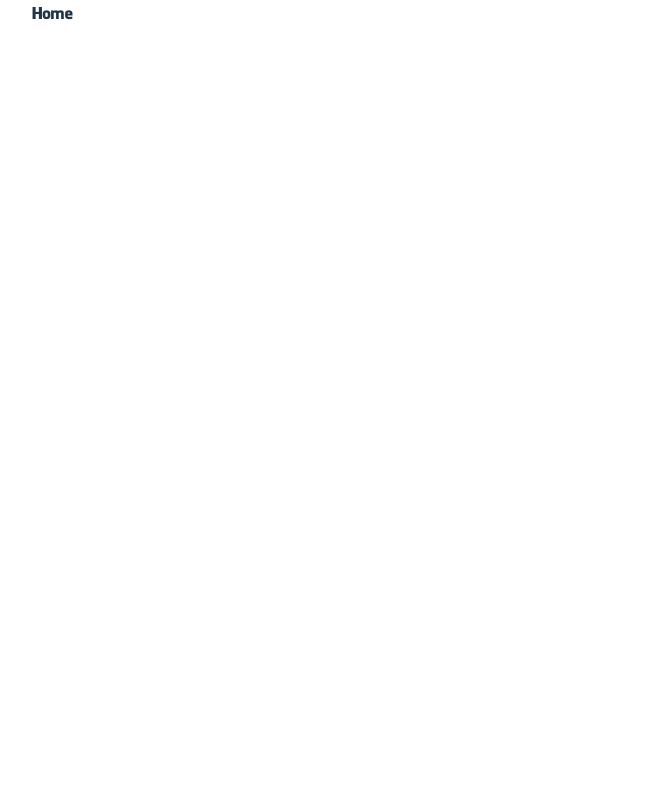
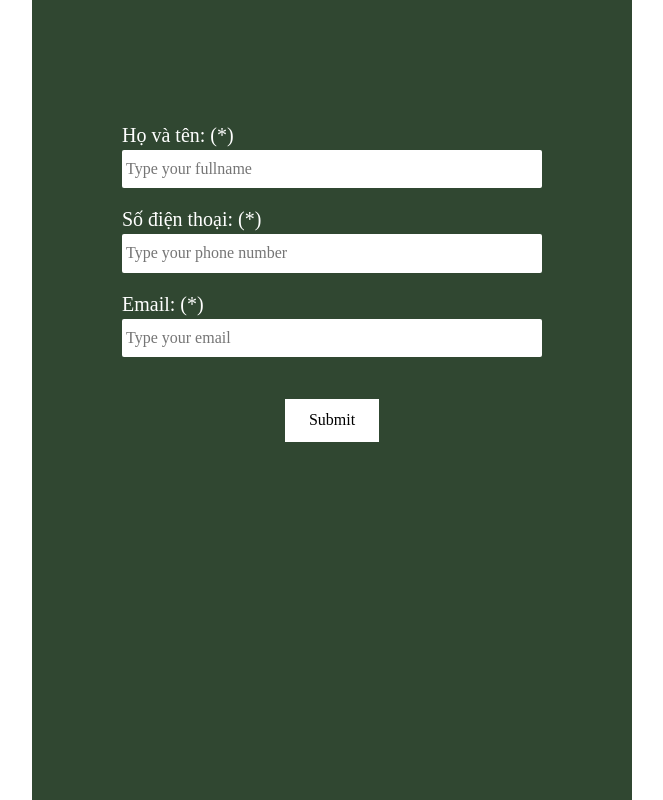
Before and after one commit to hoangtd24/Jo-Malone, a React (Vite) app: page / in a window 1280 px wide. Shown: the whole page, without its empty margins (308-971 px from the left). Built offline with nearby package versions, Linux system fonts and the light colour scheme.

Commit message:
create form

```diff
--- a/index.html
+++ b/index.html
@@ -8,47 +8,7 @@
       href="https://hpv.vn/uploads/favicon_1545904856_1673513606_100.png"
     />
     <meta name="viewport" content="width=device-width, initial-scale=1.0" />
-    <title>Hội Y Học Dự Phòng VN - HPV và Ung thư cổ tử cung (UTCTC)</title>
-    <!-- Google tag (gtag.js) -->
-    <!-- <script async src="https://www.googletagmanager.com/gtag/js?id=G-XKM0QW6WQX"></script>
-<script>
-  window.dataLayer = window.dataLayer || [];
-  function gtag(){dataLayer.push(arguments);}
-  gtag('js', new Date());
-
-  gtag('config', 'G-XKM0QW6WQX');
-</script> -->
-    <!-- Google tag (gtag.js) -->
-    <script
-      async
-      src="https://www.googletagmanager.com/gtag/js?id=G-D27HVD2G35"
-    ></script>
-    <script>
-      window.dataLayer = window.dataLayer || [];
-      function gtag() {
-        dataLayer.push(arguments);
-      }
-      gtag("js", new Date());
-
-      gtag("config", "G-D27HVD2G35");
-    </script>
-    <!-- Google Tag Manager -->
-    <script>
-      (function (w, d, s, l, i) {
-        w[l] = w[l] || [];
-        w[l].push({
-          "gtm.start": new Date().getTime(),
-          event: "gtm.js",
-        });
-        var f = d.getElementsByTagName(s)[0],
-          j = d.createElement(s),
-          dl = l != "dataLayer" ? "&l=" + l : "";
-        j.async = true;
-        j.src = "https://www.googletagmanager.com/gtm.js?id=" + i + dl;
-        f.parentNode.insertBefore(j, f);
-      })(window, document, "script", "dataLayer", "GTM-NMT7DZQ6");
-    </script>
-    <!-- End Google Tag Manager -->
+    <title>Jo Malone</title>
   </head>
 
   <body>
--- a/src/App.css
+++ b/src/App.css
@@ -7,7 +7,6 @@
   box-sizing: border-box;
 }
 body {
-  font-family: "UTM-Facebook", sans-serif;
   line-height: 1.5;
   text-rendering: optimizeSpeed;
 }
@@ -40,10 +39,6 @@ textarea {
   outline: none;
   background-color: #fff;
 }
-.wrapper {
-  max-width: 600px;
-  margin: auto;
-}
 /* embeb */
 @font-face {
   font-family: Rifton-Normal-Viethoa;
--- a/src/index.css
+++ b/src/index.css
@@ -1,5 +1,4 @@
 :root {
-  font-family: Inter, system-ui, Avenir, Helvetica, Arial, sans-serif;
   line-height: 1.5;
   font-weight: 400;
 
--- /dev/null
+++ b/src/pages/Home/After.module.scss
@@ -0,0 +1,63 @@
+.container {
+  width: 600px;
+  max-width: 100%;
+  background-color: #304731;
+  margin: auto;
+  height: 100vh;
+  //background-image: url("../../assets/images/background-truoc-hoi-thao-01.jpg");
+  background-repeat: no-repeat;
+  background-position: center;
+}
+
+.content {
+  display: flex;
+  justify-content: center;
+  align-items: center;
+}
+.form-content {
+  width: 70%;
+  margin-top: 20%;
+  display: flex;
+  flex-direction: column;
+  justify-content: center;
+  align-items: center;
+
+  p {
+    color: rgb(255, 53, 53);
+    width: 100%;
+    &::before {
+      display: inline;
+      content: "⚠ ";
+    }
+  }
+}
+
+.form-item {
+  display: flex;
+  flex-direction: column;
+  width: 100%;
+  label {
+    font-size: 20px;
+    color: white;
+    font-weight: 400;
+  }
+
+  input {
+    padding: 10px 4px;
+    border-radius: 2px;
+  }
+}
+
+.form-item + .form-item {
+  margin-top: 16px;
+}
+
+.submit_btn {
+  margin-top: 10%;
+  padding: 12px 24px;
+}
+@media (max-width: 600px) {
+}
+
+@media (max-width: 480px) {
+}
--- a/src/pages/Home/Home.tsx
+++ b/src/pages/Home/Home.tsx
@@ -1,5 +1,98 @@
-const Home = () => {
-  return <div>Home</div>;
+import classNames from "classnames/bind";
+import styles from "./After.module.scss";
+import { useForm } from "react-hook-form";
+import axios from "axios";
+
+const cx = classNames.bind(styles);
+
+interface formValues {
+  name: string;
+  phone: string;
+  mail: string;
+}
+
+const After = () => {
+  const {
+    register,
+    handleSubmit,
+    formState: { errors },
+  } = useForm<formValues>({
+    defaultValues: {
+      name: "",
+      phone: "",
+      mail: "",
+    },
+  });
+
+  const handleSurvey = async (data: formValues) => {
+    console.log(data);
+    await axios
+      .post("https://api.landingpage.tcgh.com.vn/api/jomalone/create", data)
+      .then((res) => {
+        if (res.status === 200) {
+          console.log(res);
+        }
+      })
+      .catch((err) => {
+        console.log(err);
+      });
+  };
+
+  return (
+    <div className={cx("container")}>
+      <div className={cx("content")}>
+        <form
+          onSubmit={handleSubmit(handleSurvey)}
+          className={cx("form-content")}
+        >
+          <div className={cx("form-item")}>
+            <label>Họ và tên: (*)</label>
+            <input
+              {...register("name", { required: true })}
+              placeholder="Type your fullname"
+            />
+          </div>
+          {errors.name ? <p>This field is required</p> : ""}
+          <div className={cx("form-item")}>
+            <label>Số điện thoại: (*)</label>
+            <input
+              {...register("phone", {
+                required: true,
+                minLength: 10,
+                maxLength: 12,
+                pattern: /((09|03|07|08|05)+([0-9]{8})\b)/g,
+              })}
+              placeholder="Type your phone number"
+            />
+          </div>
+          {errors.phone?.type === "required" && <p>This field is required</p>}
+          {errors?.phone?.type === "pattern" && (
+            <p>Please type your phone number</p>
+          )}
+          {errors?.phone?.type === "minLength" && (
+            <p>Please type your phone number</p>
+          )}
+          {errors?.phone?.type === "maxLength" && (
+            <p>Please type your phone number</p>
+          )}
+          <div className={cx("form-item")}>
+            <label>Email: (*)</label>
+            <input
+              {...register("mail", {
+                required: true,
+                pattern: /^\w+([\.-]?\w+)*@\w+([\.-]?\w+)*(\.\w{2,3})+$/,
+              })}
+              placeholder="Type your email"
+            />
+          </div>
+          {errors.mail?.type === "required" && <p>This field is required</p>}
+          {errors.mail?.type === "pattern" && <p>Please type your email</p>}
+
+          <input type="submit" className={cx("submit_btn")} />
+        </form>
+      </div>
+    </div>
+  );
 };
 
-export default Home;
+export default After;
```
Also changed, not shown: src/assets/images/background-truoc-hoi-thao-01.jpg (added).
